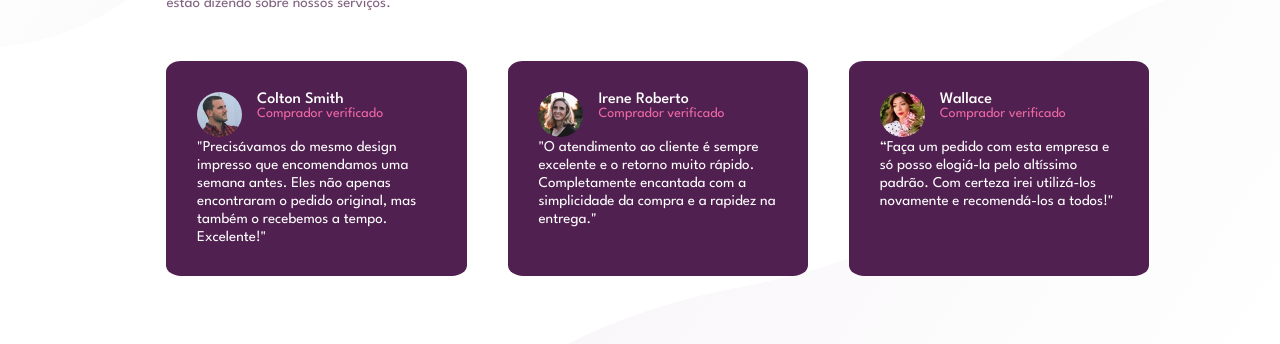
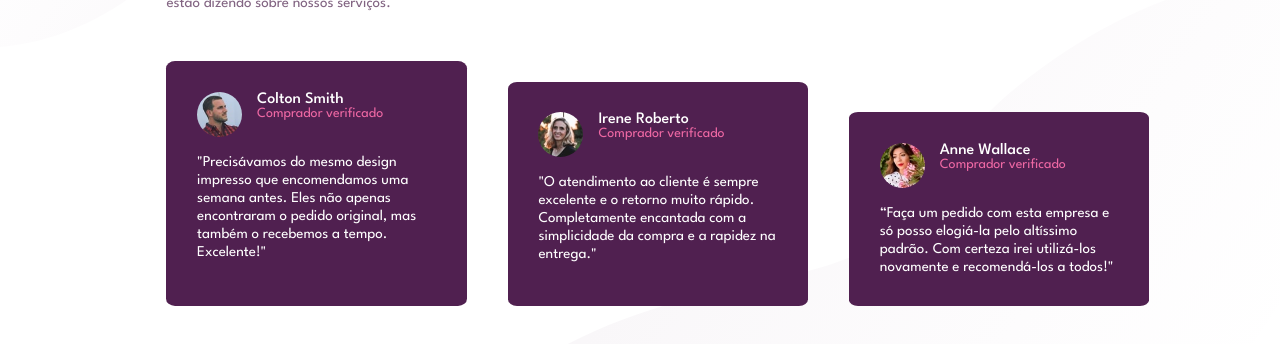
Before and after one commit to majusalins/AtividadesPW1, a plain HTML site: page atv_4_desafio/pagina.html in a window 1280 px wide. Shown: the part 270-614 px from the top of the page. Drawn offline with Linux system fonts and the light colour scheme.

Commit message:
consertado

```diff
--- a/atv_4_desafio/pagina.html
+++ b/atv_4_desafio/pagina.html
@@ -80,7 +80,6 @@
       padding: 3% 5%;
       margin-bottom: 4%;
       border-radius: 5px;
-
     }
 
     .review-text {
@@ -113,19 +112,38 @@
 
     .client-feedback {
       background-color: hsl(300, 43%, 22%);
-      width: 40%;
+      width: 60%;
       margin-top: 5%;
       margin-right: 4%;
       padding: 3%;
-      border-radius: 5%;
+      border-radius: 3%;
+    }
+
+    .client-feedback2 {
+      background-color: hsl(300, 43%, 22%);
+      width: 60%;
+      margin-top: 7%;
+      margin-right: 4%;
+      padding: 3%;
+      border-radius: 3%;
+    }
+
+    .client-feedback3 {
+      background-color: hsl(300, 43%, 22%);
+      width: 60%;
+      margin-top: 10%;
+      margin-right: 4%;
+      padding: 3%;
+      border-radius: 3%;
     }
 
     .feedback-header {
       display: flex;
       flex-direction: row;
+      margin-bottom: 15px;
     }
 
-    .client-feedback img {
+    .feedbacks img {
       height: 45px;
       width: 45px;
       border-radius: 100%;
@@ -152,29 +170,11 @@
     }
 
     .feedback-text {
+
       font-family: "League Spartan", sans-serif;
       font-weight: 400;
       color: white;
       font-size: 15px;
-    }
-
-    #feedback1 {
-      position: relative;
-      top: -10%;
-    }
-
-    #feedback2 {
-      position: relative;
-      top: 0%;
-    }
-
-    #feedback3 {
-      position: relative;
-      top: 10%;
-    }
-
-    .site-bottom {
-      height: 350px;
     }
   </style>
 </head>
@@ -209,7 +209,7 @@
       </div>
     </div>
 
-    <div class="site-bottom">
+
     <div class="feedbacks">
       <div class="client-feedback" id="feedback1">
         <div class="feedback-header">
@@ -224,7 +224,7 @@
           original, mas também o recebemos a tempo. Excelente!"</span>
       </div>
 
-        <div class="client-feedback" id="feedback2">
+      <div class="client-feedback2" id="feedback2">
         <div class="feedback-header">
           <img src="image-irene.jpg">
           <div class="feedback-header-text">
@@ -237,11 +237,11 @@
           simplicidade da compra e a rapidez na entrega."</span>
       </div>
 
-        <div class="client-feedback" id="feedback3">
+      <div class="client-feedback3" id="feedback3">
         <div class="feedback-header">
           <img src="image-anne.jpg">
           <div class="feedback-header-text">
-              <span class="client-name">Wallace</span>
+            <span class="client-name">Anne Wallace</span>
             <span class="verified-buyer">Comprador verificado</span>
           </div>
         </div>
@@ -250,7 +250,7 @@
           recomendá-los a todos!"</span>
       </div>
     </div>
-    </div>
+
   </div>
 </body>
 
```
Lines whose indentation alone changed are shown as unchanged.
